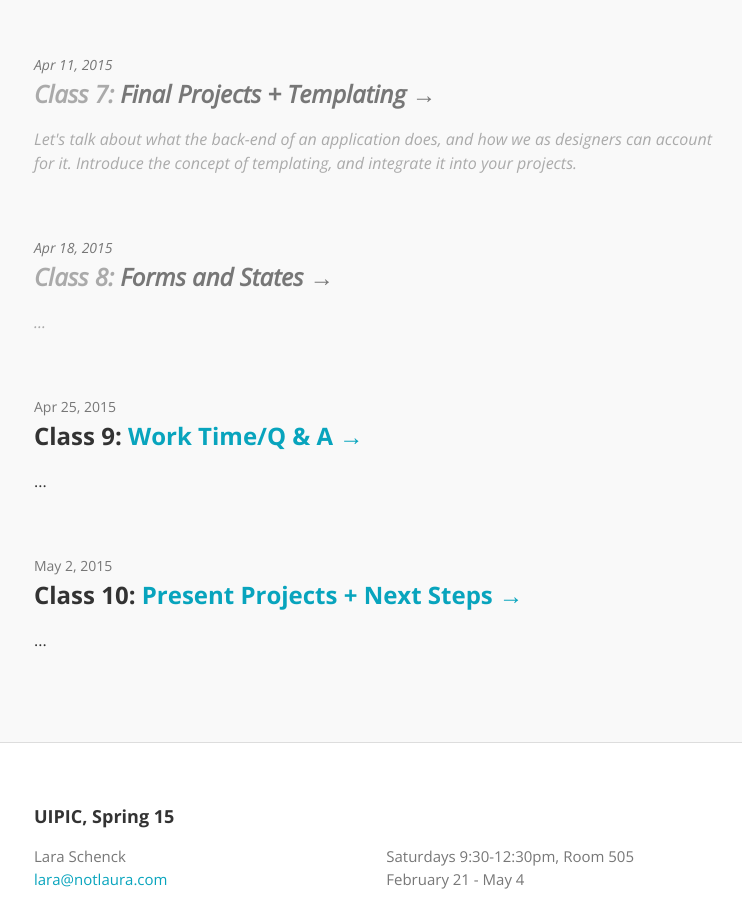
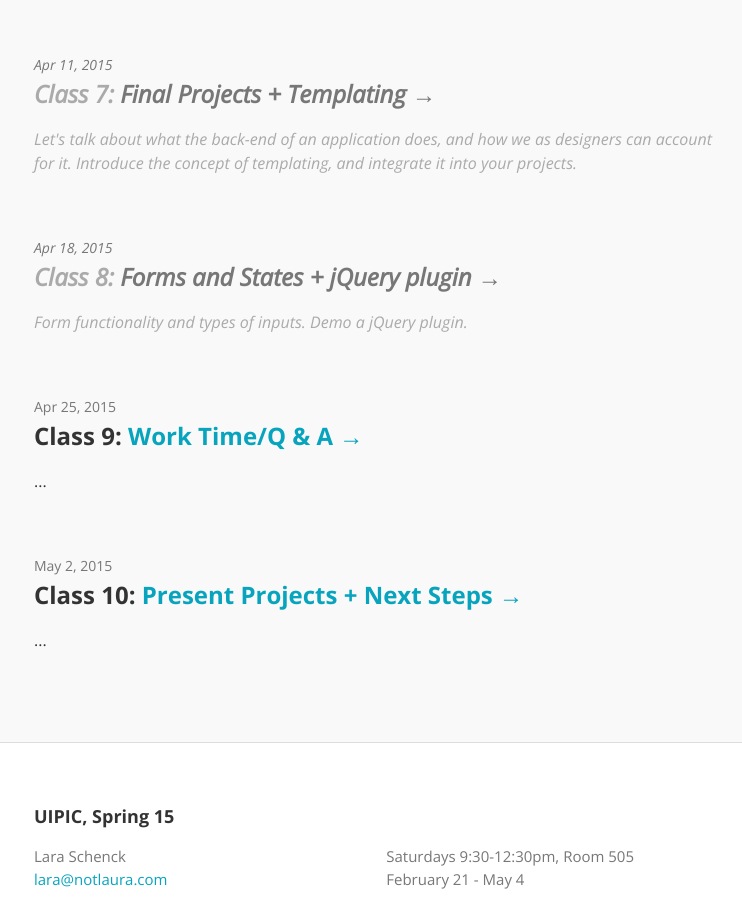
Before and after one commit to laras126/uipic-fall15, a Jekyll site: the page built from classes.html, in a window 1280 px wide and 900 px high, scrolled down 1223 px. Shown: the whole window, without its empty margins (266-1008 px from the left). Built offline with Jekyll 4.4.1, drawn with Linux system fonts in a browser that asks for light colours; nearby versions of some CDN libraries.

Commit message:
class 8 update

````diff
--- a/_posts/2015-04-18-class-8.markdown
+++ b/_posts/2015-04-18-class-8.markdown
@@ -1,8 +1,8 @@
 ---
 layout: post
 class: 8
-excerpt: "..."
-title:  "Forms and States"
+excerpt: "Form functionality and types of inputs. Demo a jQuery plugin."
+title:  "Forms and States + jQuery plugin"
 date:   2015-04-18
 categories: class
 ---
@@ -10,10 +10,10 @@ categories: class
 ## The Plan
 
 #### <span class="post-title-pre">Lecture:</span> Forms vs. Inputs
-* ```&lt;form>``` vs. ```&lt;input type="">```
+* ```<form>``` vs. ```<input type="">```
 	* Posting the values with ```action=""```
 	* Look at Google
-* ```&lt;input type="">```
+* ```<input type="">```
 	* text
 	* radio
 	* submit
@@ -31,11 +31,11 @@ categories: class
 	* ...[and more]()!
 * How name and action attributes interact
 * Labels
-	* ```&lt;label for="name">```
+	* ```<label for="name">```
 * Common types
 	* Radio = true/false
 	* Checkbox = select mutliple
-	* Dropdowns: ```&lt;select>``` and ```&lt;option>```
+	* Dropdowns: ```<select>``` and ```<option>```
 		* A note about the UX - [interesting article here](http://smarterware.org/7388/the-case-against-drop-down-identities).
 * Examples
 	* [Taskrabbit.com](https://www.taskrabbit.com/)
@@ -47,8 +47,18 @@ categories: class
 	* It's kind of gross looking code, don't be intimidated.
 	* Show variable values in url, e.g. ```?name=Lara```
 	* Writing to mood.txt
+	* Example without method and action
 * Add a new field
 * Styling forms (it kind of sucks)
+
+#### Break
+
+#### <span class="post-title-pre">Demo:</span> jQuery Plugin
+
+* Demo a JS plugin.
+	* [FartScroll](http://theonion.github.io/fartscroll.js/), lolz.
+	* Something more useful: [Fittext.js](http://fittextjs.com/)
+	* Lots of nice ones on [Unheap](http://unheap.com).
 
 #### Work Time and Q/A
 
@@ -58,5 +68,4 @@ categories: class
 
 Keep working on projects! Email questions if you have them. You should have a nice markup skeleton, all of your pages in place, and have started styling.
 
-
 </div>
````
Also changed, not shown: 5 other files.
